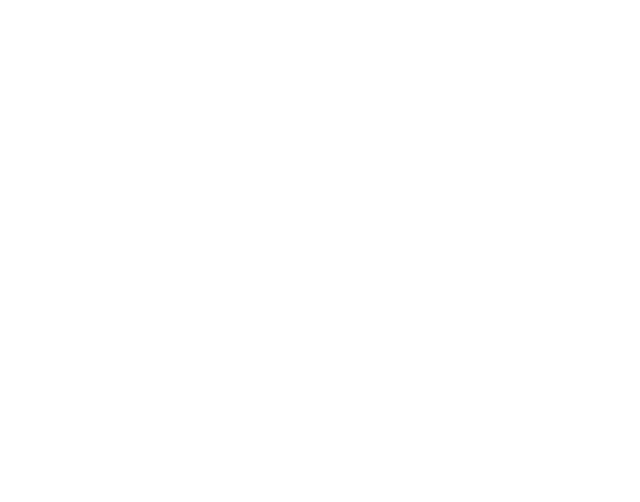
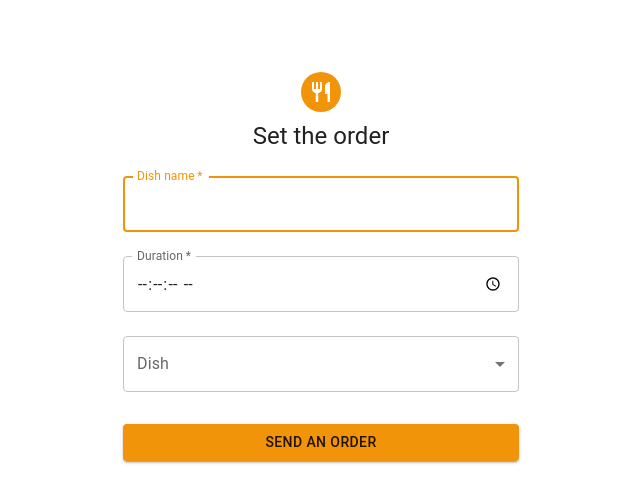
Before and after one commit to Wobcio/order-form, a React (Create React App) app: page / in a window 1280 px wide. Shown: the top 502 px of the page, without its empty margins (319-959 px from the left). Built offline with nearby package versions, Linux system fonts and the light colour scheme.

Commit message:
Make a basic form
Add icon, 3 inputs (name, prep_time, dish_type) and submit button

```diff
--- a/src/App.js
+++ b/src/App.js
@@ -1,5 +1,13 @@
 import * as React from 'react';
 import { createTheme, ThemeProvider } from '@mui/material/styles';
+import CssBaseline from '@mui/material/CssBaseline';
+import { Box, Container } from '@mui/system';
+import Avatar from '@mui/material/Avatar';
+import Button from '@mui/material/Button';
+import RestaurantIcon from '@mui/icons-material/Restaurant';
+import Typography from '@mui/material/Typography';
+import { FormControl, InputLabel, MenuItem, Select } from '@mui/material';
+import TextField from '@mui/material/TextField';
 
 const theme = createTheme({
   status: {
@@ -19,9 +27,90 @@
 
 function App() {
 
+  const handleSubmit = (event) => {
+    event.preventDefault();
+    const data = new FormData(event.currentTarget);
+    console.log({
+      name: data.get('name'),
+      preparation_time: data.get('preparation_time'),
+      type: data.get('type')
+    });
+  };
+
+  const [dish, setDish] = React.useState('');
+
+  const handleChangeDish = (event) => {
+    setDish(event.target.value);
+  };
+
+
 
   return (
     <ThemeProvider theme={theme}>
+      <Container component="main" maxWidth="xs">
+        <CssBaseline />
+        <Box
+          sx={{
+            marginTop: 8,
+            display: 'flex',
+            flexDirection: 'column',
+            alignItems: 'center',
+          }}
+        >
+          <Avatar sx={{ m: 1, bgcolor: "primary.main" }}>
+            <RestaurantIcon />
+          </Avatar>
+          <Typography component="h1" variant="h5">
+            Set the order
+          </Typography>
+          <Box component="form" onSubmit={handleSubmit} noValidate sx={{ mt: 1 }}>
+            <TextField
+              margin="normal"
+              required
+              fullWidth
+              id="dishName"
+              label="Dish name"
+              name="name"
+              autoFocus
+            />
+            <TextField
+              margin="normal"
+              required
+              fullWidth
+              placeholder="Duration"
+              name="preparation_time"
+              label="Duration"
+              type="time"
+              id="duration"
+              inputProps={{ step: "1", min: "0", max: "10" }}
+              InputLabelProps={{ shrink: true }}
+            />
+            <FormControl fullWidth margin="normal">
+              <InputLabel id="demo-simple-select-label">Dish</InputLabel>
+              <Select
+                labelId="dish-select-label"
+                id="dish-select"
+                value={dish}
+                label="Dish Type"
+                name="type"
+                onChange={handleChangeDish}
+              >
+                <MenuItem value={'soup'}>Soup</MenuItem>
+                <MenuItem value={'pizza'}>Pizza</MenuItem>
+                <MenuItem value={'sandwich'}>Sandwich</MenuItem>
+              </Select>
+            </FormControl>
+            <Button
+              type="submit"
+              fullWidth
+              variant="contained"
+              sx={{ mt: 3, mb: 2 }}
+            >
+              Send an order
+            </Button>
+          </Box>
+        </Box>
+      </Container>
     </ThemeProvider>
   );
 }
```
